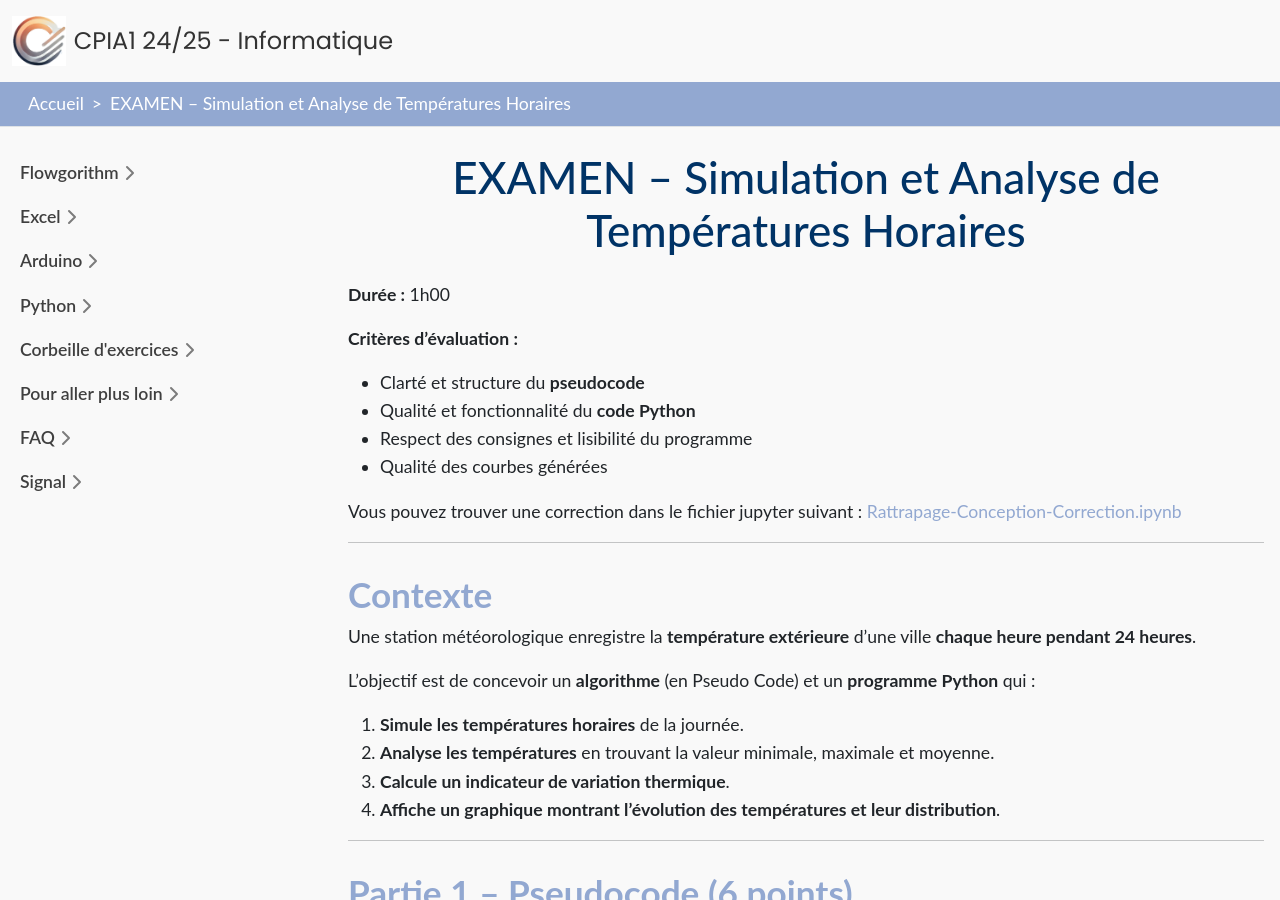
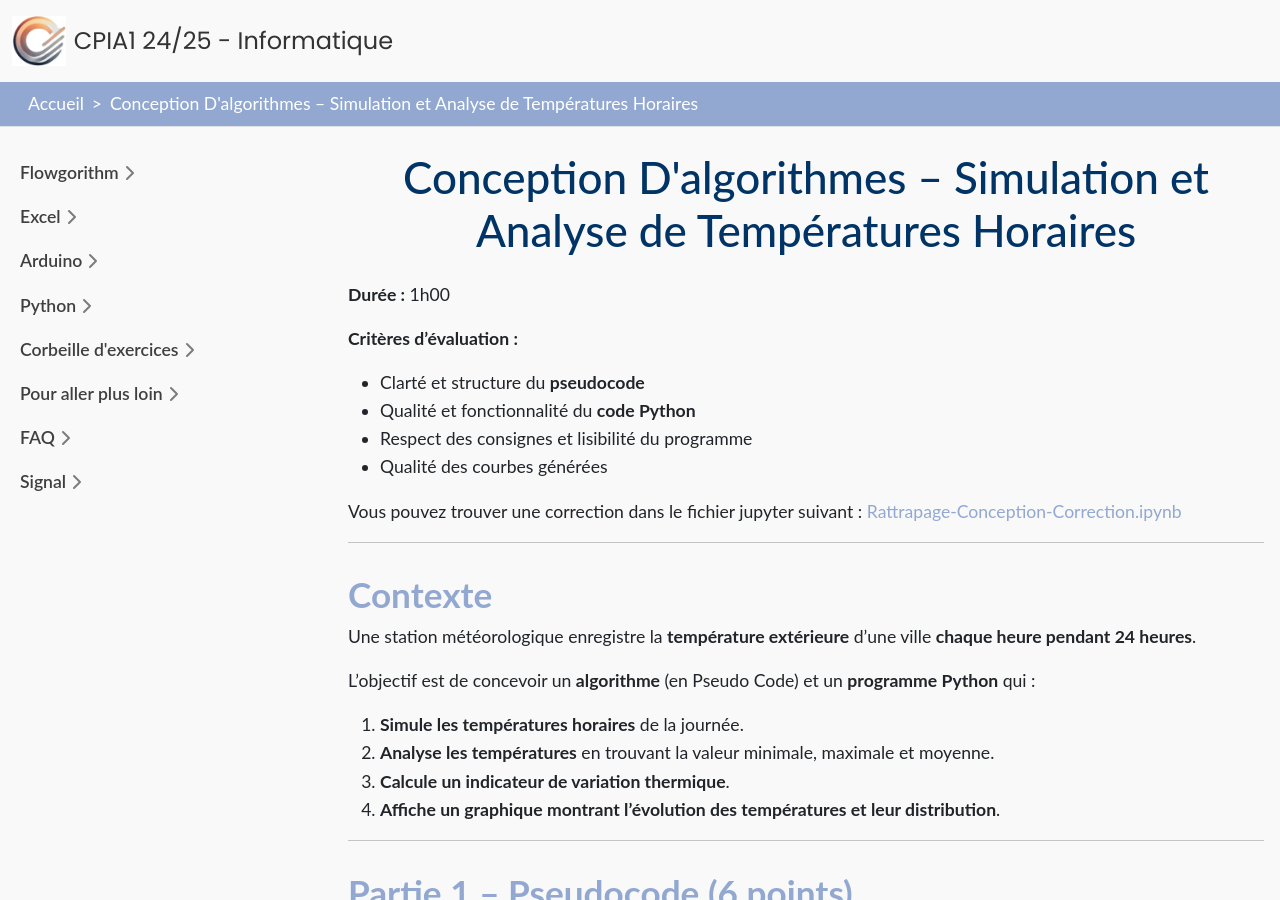
Before and after one commit to rohanfosse/CPIA1-info, a Jekyll site: the page built from Examen/Rattrapage-06-03/Sujet.md, in a window 1280 px wide and 900 px high. Built offline with Jekyll 4.4.1, drawn with Linux system fonts in a browser that asks for light colours; nearby versions of some CDN libraries; Markdown is read by kramdown in place of the engine named in the settings.

Commit message:
fix typo title

```diff
--- a/Examen/Rattrapage-06-03/Sujet.md
+++ b/Examen/Rattrapage-06-03/Sujet.md
@@ -1,5 +1,5 @@
 ---
-title: "EXAMEN – Simulation et Analyse de Températures Horaires"
+title: "Conception D'algorithmes – Simulation et Analyse de Températures Horaires"
 layout: lesson-content
 permalink: /Rattrapage-Conception.html
 ---
```
